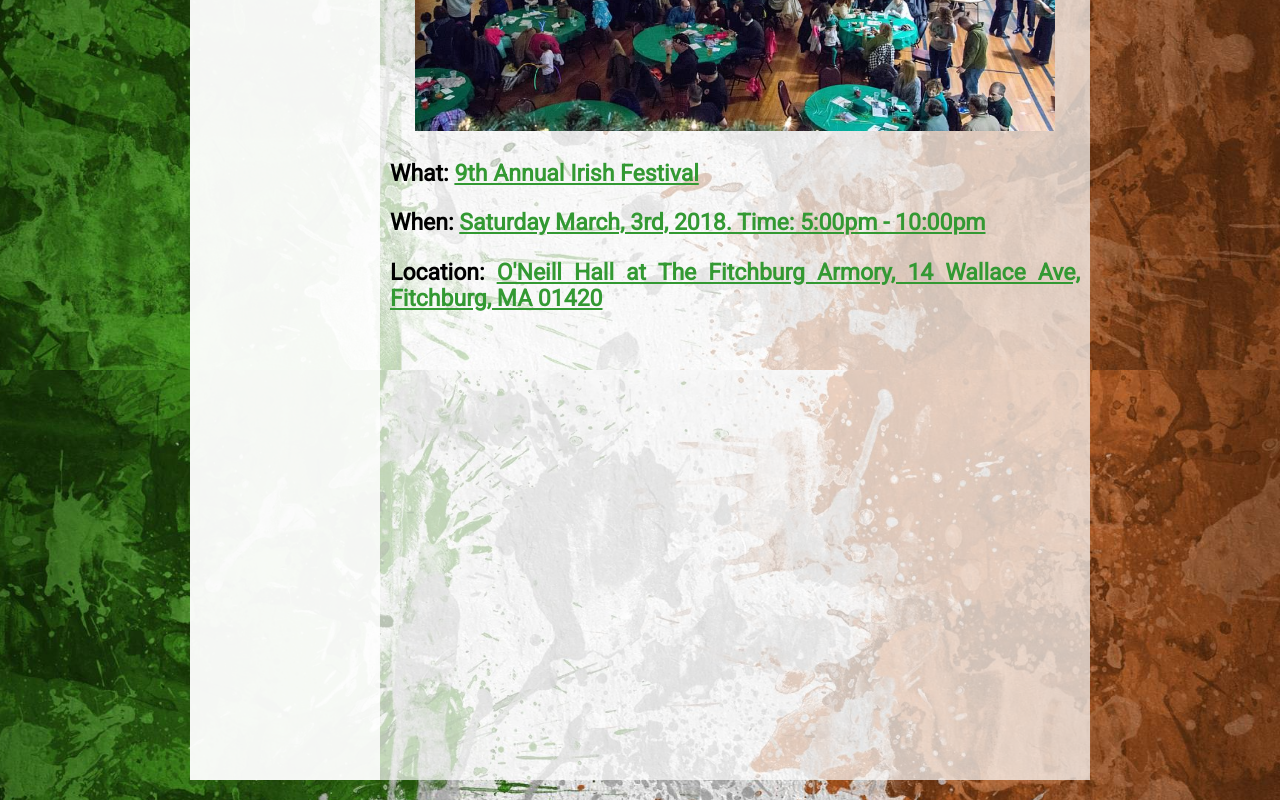
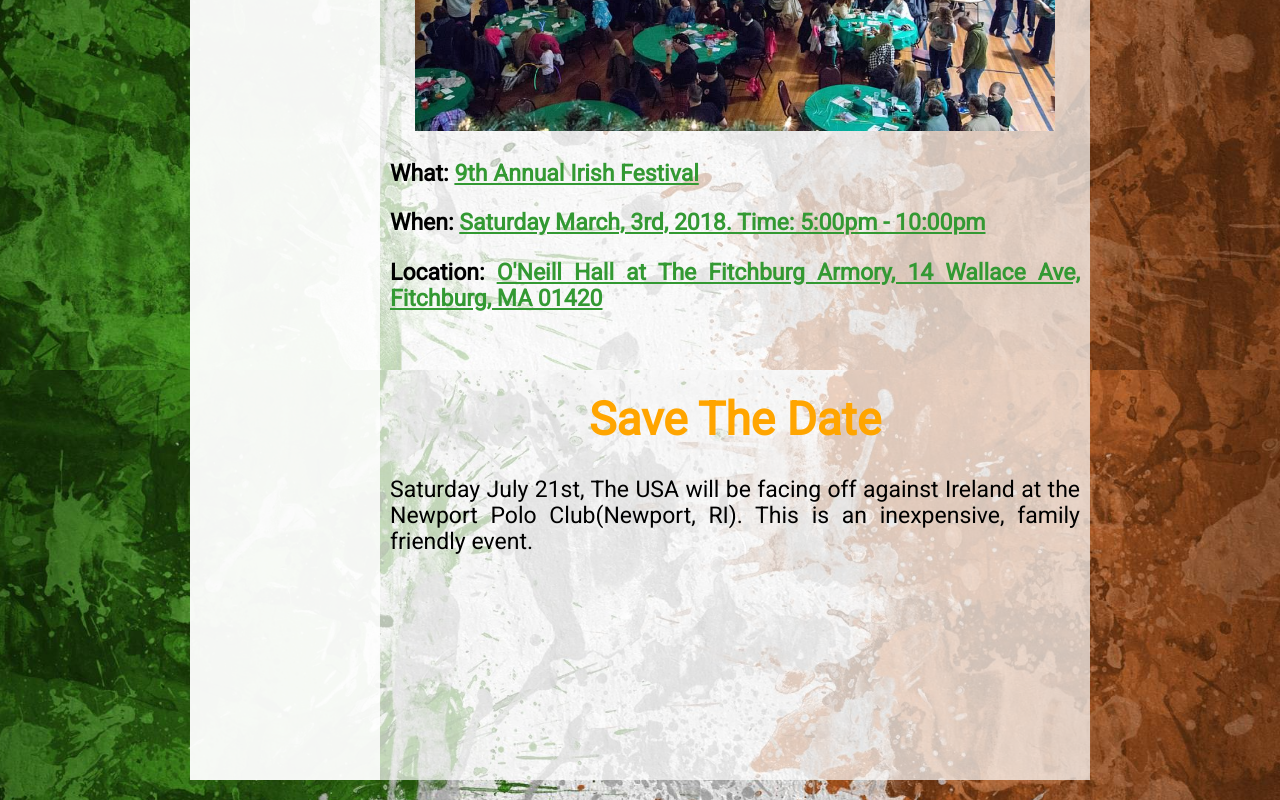
Before and after one commit to mhowardx77/wcffes, a plain HTML site: page index.html in a window 1280 px wide. Shown: the part 1230-2030 px from the top of the page. Drawn offline with nearby package versions, Linux system fonts and the light colour scheme.

Commit message:
added some things

```diff
--- a/index.html
+++ b/index.html
@@ -49,6 +49,9 @@
           <p><b>What:</b> <span  class="highlight">9th Annual Irish Festival</span></p>
           <p><b>When:</b> <span class="highlight">Saturday March, 3rd, 2018. Time: 5:00pm - 10:00pm</span> </p>
           <p><b>Location:</b> <span class="highlight">O'Neill Hall at The Fitchburg Armory, 14 Wallace Ave, Fitchburg, MA 01420</span></p>
+          <br>
+          <h1>Save The Date</h1>
+          <p>Saturday July 21st, The USA will be facing off against Ireland at the Newport Polo Club(Newport, RI). This is an inexpensive, family friendly event.</p>
 
 
         </div>
```
